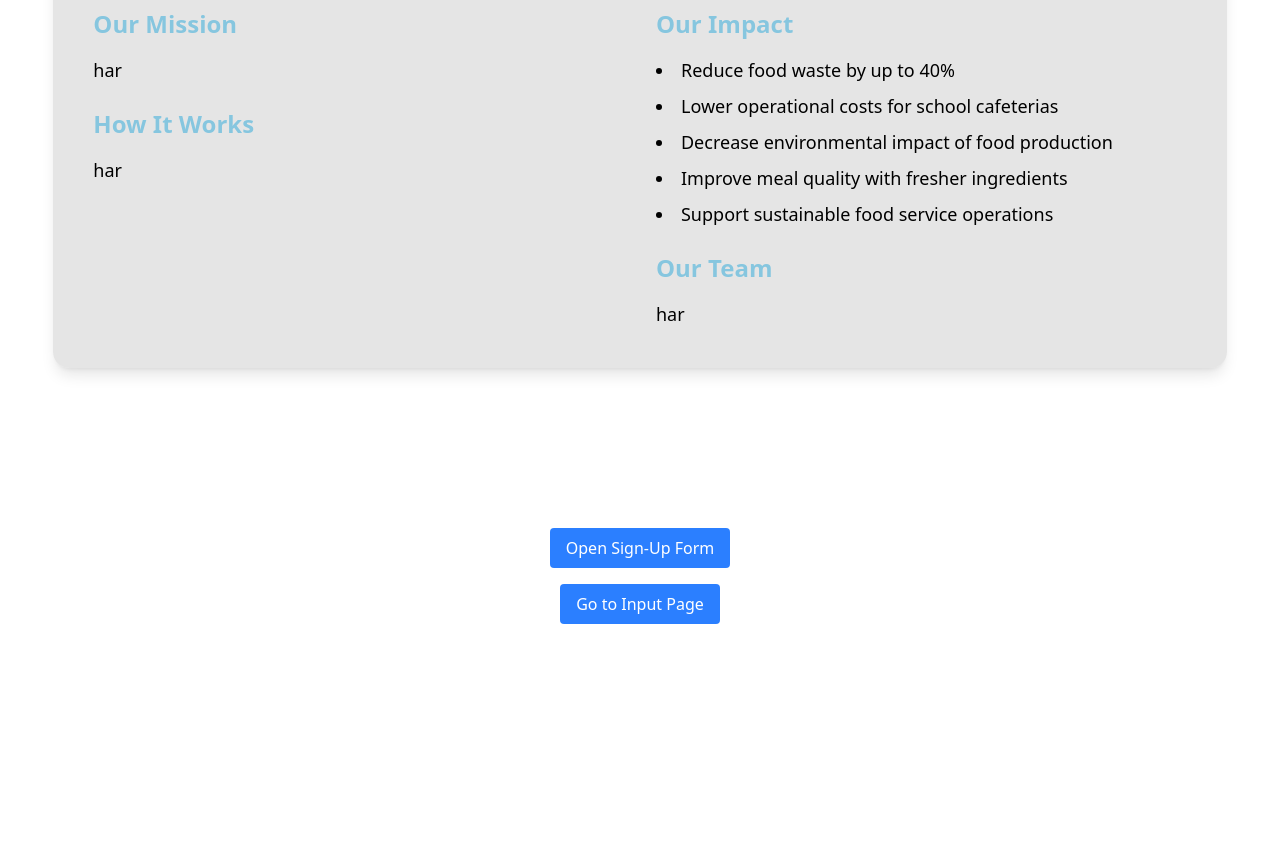
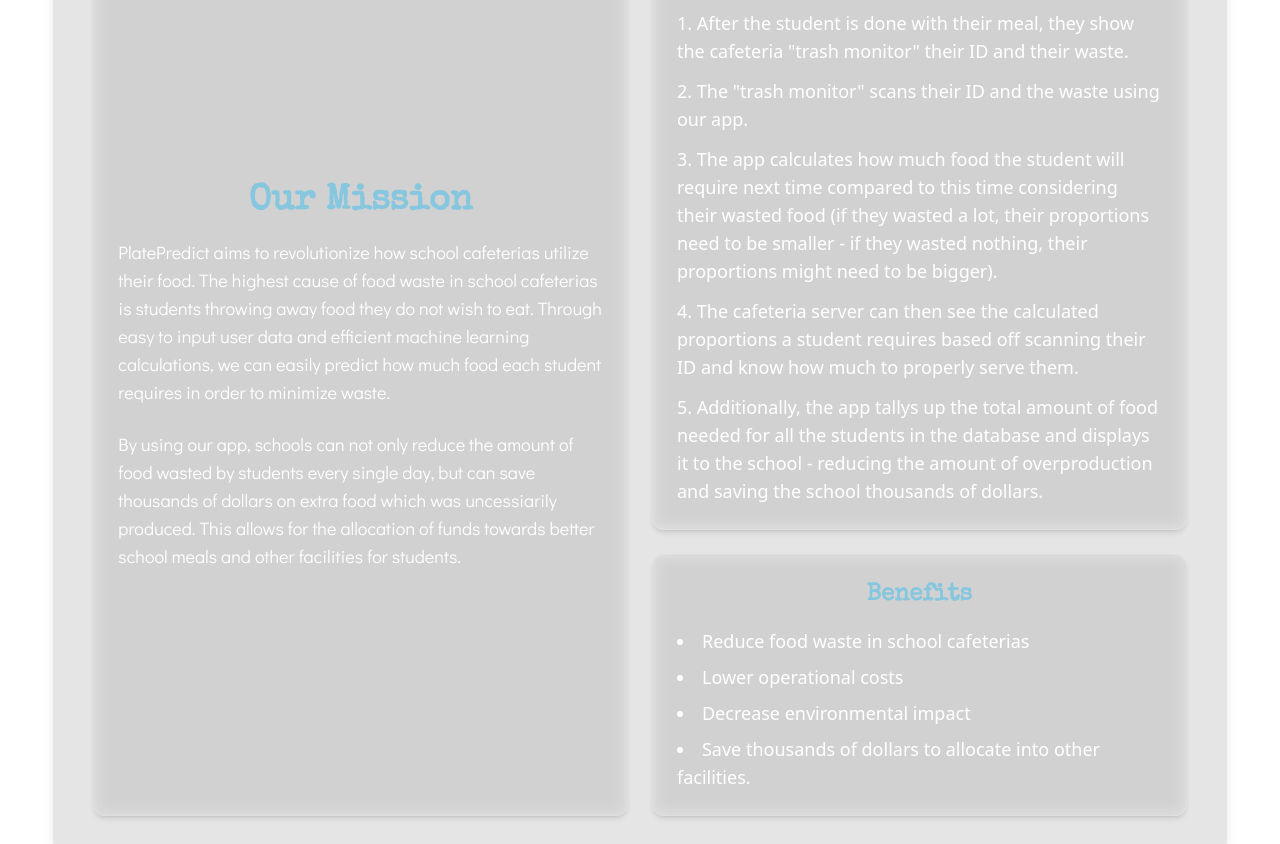
Before and after one commit to TheSigmaSociety/PlatePredict, a Next.js app in the folder plate-predict/: page / in a window 1280 px wide. Shown: the part 1080-1924 px from the top of the page. Before the commit the page ends 1712 px from the top, so only its background shows below. Built offline with nearby package versions, Linux system fonts and the light colour scheme; a web font is replaced by a local one.

Commit message:
added about me section

```diff
--- a/plate-predict/src/app/globals.css
+++ b/plate-predict/src/app/globals.css
@@ -1,5 +1,6 @@
 @import url('https://fonts.googleapis.com/css2?family=Mate:ital@0;1&display=swap');
 @import url('https://fonts.googleapis.com/css2?family=Mate:ital@0;1&family=Special+Elite&display=swap');
+@import url('https://fonts.googleapis.com/css2?family=Didact+Gothic&display=swap');
 
 @import "tailwindcss";
 
@@ -22,3 +23,7 @@
 .text-color {
   color:#3f49ba;
 }
+
+.text-font {
+  font-family: 'Didact Gothic', sans-serif;
+}
--- a/plate-predict/src/components/AboutUs.tsx
+++ b/plate-predict/src/components/AboutUs.tsx
@@ -2,35 +2,43 @@
     return (
         <div id="about" className="w-full min-h-screen flex items-center justify-center py-16">
             <div className="backdrop-blur-md bg-black/10 p-10 rounded-2xl shadow-lg w-11/12 max-w-7xl mx-auto">
-                <h2 className="text-4xl md:text-5xl font-bold mb-8 text-center title-font title-color">About Us</h2>
+                <h2 className="text-4xl md:text-7xl font-bold mb-8 text-center title-font title-color">About Us</h2>
 
-                <div className="grid md:grid-cols-2 gap-8">
-                    <div>
-                        <h3 className="text-2xl font-semibold mb-4 subtitle-color">Our Mission</h3>
-                        <p className="text-lg mb-6">
-                            har
+                <div className="grid grid-cols-1 md:grid-cols-2 gap-6">
+                    <div className="backdrop-blur-sm bg-white/5 p-6 rounded-xl shadow-md border border-white/10 md:row-span-2 flex flex-col justify-center h-full">
+                        <h3 className="text-4xl font-semibold mb-4 subtitle-color subtitle-font text-center">Our Mission</h3>
+                        <p className="text-lg mb-6 text-font text-white">
+                            PlatePredict aims to revolutionize how school cafeterias utilize their food. The highest cause of
+                            food waste in school cafeterias is students throwing away food they do not wish to eat. Through easy
+                            to input user data and efficient machine learning calculations, we can easily predict how much food
+                            each student requires in order to minimize waste.
                         </p>
-
-                        <h3 className="text-2xl font-semibold mb-4 subtitle-color">How It Works</h3>
-                        <p className="text-lg">
-                            har
+                        <p className="text-lg text-font text-white">
+                            By using our app, schools can not only reduce the amount of food wasted by students every single day,
+                            but can save thousands of dollars on extra food which was uncessiarily produced. This allows for the
+                            allocation of funds towards better school meals and other facilities for students.
                         </p>
                     </div>
 
-                    <div>
-                        <h3 className="text-2xl font-semibold mb-4 subtitle-color">Our Impact</h3>
-                        <ul className="list-disc list-inside text-lg space-y-2 mb-6">
-                            <li>Reduce food waste by up to 40%</li>
-                            <li>Lower operational costs for school cafeterias</li>
-                            <li>Decrease environmental impact of food production</li>
-                            <li>Improve meal quality with fresher ingredients</li>
-                            <li>Support sustainable food service operations</li>
+                    <div className="backdrop-blur-sm bg-white/5 p-6 rounded-xl shadow-md border border-white/10">
+                        <h3 className="text-2xl font-semibold mb-4 subtitle-color subtitle-font text-center">How It Works</h3>
+                        <ol className="list-decimal list-inside space-y-3 text-lg text-white">
+                            <li>After the student is done with their meal, they show the cafeteria "trash monitor" their ID and their waste.</li>
+                            <li>The "trash monitor" scans their ID and the waste using our app.</li>
+                            <li>The app calculates how much food the student will require next time compared to this time considering their wasted food (if they wasted a lot, their proportions need to be smaller - if they wasted nothing, their proportions might need to be bigger).</li>
+                            <li>The cafeteria server can then see the calculated proportions a student requires based off scanning their ID and know how much to properly serve them.</li>
+                            <li>Additionally, the app tallys up the total amount of food needed for all the students in the database and displays it to the school - reducing the amount of overproduction and saving the school thousands of dollars.</li>
+                        </ol>
+                    </div>
+
+                    <div className="backdrop-blur-sm bg-white/5 p-6 rounded-xl shadow-md border border-white/10">
+                        <h3 className="text-2xl font-semibold mb-4 subtitle-color subtitle-font text-center">Benefits</h3>
+                        <ul className="text-white list-disc list-inside space-y-2 text-lg">
+                            <li>Reduce food waste in school cafeterias</li>
+                            <li>Lower operational costs</li>
+                            <li>Decrease environmental impact</li>
+                            <li>Save thousands of dollars to allocate into other facilities.</li>
                         </ul>
-
-                        <h3 className="text-2xl font-semibold mb-4 subtitle-color">Our Team</h3>
-                        <p className="text-lg">
-                            har
-                        </p>
                     </div>
                 </div>
             </div>
```
